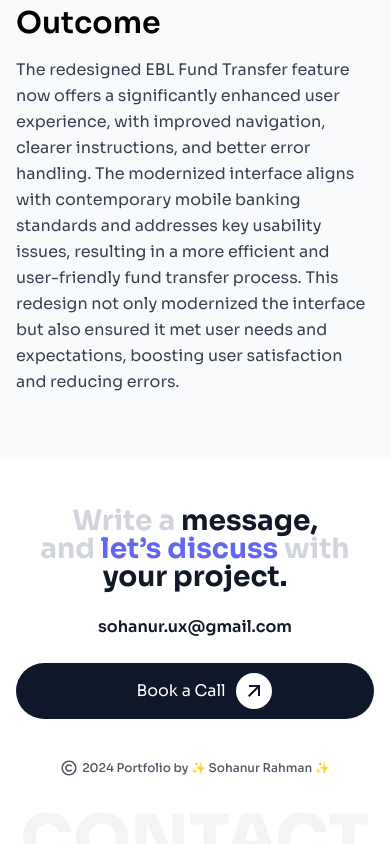
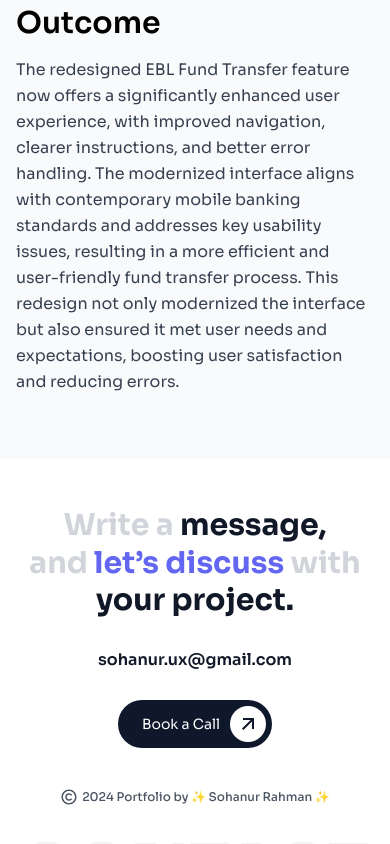
Before and after one commit to uxjoy/portfolio, a Next.js app: page /case-studies/1 in a window 390 px wide. Shown: the part 8005-8849 px from the top of the page. Built offline with nearby package versions, Linux system fonts and the light colour scheme.

Commit message:
responsive issue

```diff
--- a/components/BackToTop.tsx
+++ b/components/BackToTop.tsx
@@ -19,7 +19,7 @@ const BackToTop = () => {
   return (
     <Link
       href="#back_to_top"
-      className={`bg-gray-900 dark:bg-zinc-900/70 border border-transparent dark:border-white/10 dark:backdrop-blur-sm p-3 inline-block rounded-full text-white hover:bg-gray-700 dark:hover:bg-zinc-800 fixed right-8 bottom-8 ease-in-out duration-300 ${
+      className={`bg-gray-900 dark:bg-zinc-900/70 border border-transparent dark:border-white/15 dark:backdrop-blur-sm p-3 inline-block rounded-full text-white hover:bg-gray-700 dark:hover:bg-zinc-800 fixed right-4 md:right-8 bottom-4 md:bottom-8 ease-in-out duration-300 ${
         top && "opacity-0"
       }`}
     >
--- a/components/Contact.tsx
+++ b/components/Contact.tsx
@@ -8,14 +8,14 @@ const Contact = () => {
     <div className="contact-wrapper text-center pt-12 pb-[88px] md:pt-120 md:pb-100 relative overflow-hidden">
       <div className="container relative z-10">
         <div className="inner-content space-y-10 md:space-y-120">
-          <div className="content space-y-6 md:space-y-14">
-            <div className="h2 text-gray-300 dark:text-stone-600 font-bold lh-12 leading-none">
+          <div className="content space-y-7 md:space-y-14">
+            <h1 className="text-3xl md:text-7xl text-gray-300 dark:text-stone-600 leading-tight md:leading-none font-bold space-y-4">
               Write a <span className="text-gray-900 dark:text-stone-300"> message, </span>
               <br />
               and <span className="text-indigo-500"> let’s discuss </span> with
               <br />
               <span className="text-gray-900 dark:text-stone-300">your project. </span>
-            </div>
+            </h1>
 
             <span className="flex items-center justify-center gap-1 w-full relative group">
               <p className="text-base md:text-32 font-semibold text-gray-900 dark:text-green-500">
@@ -32,12 +32,11 @@ const Contact = () => {
 
               <Link
                 href={calendlyLink}
-                className="flex items-center space-x-reverse gap-2.5 justify-center h-14 pl-7 pr-2.5 rounded-full bg-slate-900 dark:bg-white text-white dark:text-slate-800 hover:bg-indigo-500 dark:hover:text-white dark:font-semibold ease-in-out duration-300 group w-[180px] mx-auto"
+                className="inline-flex items-center space-x-reverse gap-2.5 justify-center h-12 md:h-14 pl-6 md:pl-7 pr-1.5 md:pr-2.5 rounded-full bg-slate-900 dark:bg-white text-white dark:text-slate-800 hover:bg-indigo-500 dark:hover:text-white ease-in-out duration-300 text-sm md:text-base text-nowrap group"
               >
                 Book a Call
                 <span className="w-9 h-9 grid items-center justify-center rounded-full bg-white dark:bg-zinc-950 text-slate-900 dark:text-white ease-in-out duration-300">
                   <RiArrowRightUpLine size={24} />
-                  {/* <RiDriveFill size={20} className="hidden group-hover:block" /> */}
                 </span>
               </Link>
             </div>
@@ -47,12 +46,11 @@ const Contact = () => {
 
               <Link
                 href={calendlyLink}
-                className="flex items-center space-x-reverse gap-2.5 justify-center h-14 pl-7 pr-2.5 rounded-full bg-slate-900 dark:bg-white text-white dark:text-slate-800 hover:bg-indigo-500 dark:hover:text-white ease-in-out duration-300 group"
+                className="inline-flex items-center space-x-reverse gap-2.5 justify-center h-12 md:h-14 pl-6 md:pl-7 pr-1.5 md:pr-2.5 rounded-full bg-slate-900 dark:bg-white text-white dark:text-slate-800 hover:bg-indigo-500 dark:hover:text-white ease-in-out duration-300 text-sm md:text-base text-nowrap group"
               >
                 Book a Call
                 <span className="w-9 h-9 grid items-center justify-center rounded-full bg-white dark:bg-zinc-950 text-slate-900 dark:text-white ease-in-out duration-300">
                   <RiArrowRightUpLine size={24} />
-                  {/* <RiDriveFill size={20} className="hidden group-hover:block" /> */}
                 </span>
               </Link>
             </div>
--- a/components/about/About.tsx
+++ b/components/about/About.tsx
@@ -30,7 +30,7 @@ const About = () => {
             </p>
           </div>
 
-          <div className="order-first md:order-none row-span-2 w-full h-[340px] md:h-[480px] p-6 text-gray-500 text-lg bg-white dark:bg-zinc-900 border border-gray-100 dark:border-zinc-800 rounded-2xl relative">
+          <div className="order-first md:order-none row-span-2 w-full h-[380px] md:h-[480px] p-6 text-gray-500 text-lg bg-white dark:bg-zinc-900 border border-gray-100 dark:border-zinc-800 rounded-2xl relative">
             <Image
               className="w-full h-full object-cover"
               src={"/assets/author_lg.webp"}
@@ -154,7 +154,7 @@ const LinkComponent: FC<LinkComponentProps> = ({ title, organization, duration,
               {title}
             </h4>
 
-            <p className="text-xs flex items-center gap-0.5 group-hover:text-indigo-400 group-hover:trangray-x-1 duration-300">
+            <p className="text-xs flex items-center text-gray-600 dark:text-stone-500 dark:font-light gap-0.5 group-hover:text-stone-400 group-hover:trangray-x-1 duration-300">
               <span className="group-hover:underline">{organization}</span>
               <RiArrowRightUpLine size={16} />
             </p>
--- a/components/clientFeedback/ClientCard.tsx
+++ b/components/clientFeedback/ClientCard.tsx
@@ -6,16 +6,16 @@ type FeedbackDataProps = {
 
 const ClientCard: FC<FeedbackDataProps> = ({ data }) => {
   return (
-    <div className="space-y-4 md:space-y-10 text-gray-600 dark:text-zinc-400">
+    <div className="space-y-4 md:space-y-10 text-gray-600 dark:text-stone-400">
       {/* <QuoteIcon /> */}
 
       <p className="text-[13px] md:text-2xl font-light leading-normal">{data.quote}</p>
 
       <div className="space-y-1 md:space-y-1">
-        <p className="text-sm md:text-xl font-semibold text-gray-900 dark:text-zinc-300 dark:font-medium">
+        <p className="text-sm md:text-xl font-semibold text-gray-900 dark:text-stone-300 dark:font-medium">
           {data.name}
         </p>
-        <p className=" text-xs md:text-base dark:text-zinc-500"> {data.location} </p>
+        <p className=" text-xs md:text-base dark:text-stone-500"> {data.location} </p>
       </div>
     </div>
   );
--- a/components/globalWorkNetwork/GlobalWork.tsx
+++ b/components/globalWorkNetwork/GlobalWork.tsx
@@ -5,6 +5,23 @@ const GlobalWork = () => {
   return (
     <div className="py-12 md:py-120">
       <div className="container relative space-y-6 md:space-y-4">
+        <div className="p-6 bg-white shadow-2xl dark:bg-zinc-900 border border-gray-100 dark:border-zinc-700/50 rounded-2xl text-gray-900 dark:text-white w-[288px] md:w-[340px] space-y-3 md:absolute z-10 top-0 right-0 md:mr-16 animate-mousePointer hover:animate-none mx-auto">
+          <h4 className="text-lg font-semi">Global Work Network</h4>
+
+          <ul className="grid grid-cols-2 text-gray-700 dark:text-stone-400 text-sm leading-normal md:leading-loose font-light cursor-default">
+            {destinationData.map((cities, i) => (
+              <li
+                key={i}
+                className="transform translate-x-0 hover:translate-x-2 ease-in-out duration-300 hover:text-indigo-500 dark:hover:text-indigo-400"
+              >
+                {cities}
+              </li>
+            ))}
+          </ul>
+
+          <span className="w-5 h-5 bg-white dark:bg-zinc-900 border border-transparent border-b-gray-100 dark:border-b-zinc-700/50 border-r-gray-100 dark:border-r-zinc-700/50 absolute rotate-45 -bottom-2.5 left-1/2 md:left-6 transform -translate-x-1/2 md:translate-x-0 rounded-br"></span>
+        </div>
+
         <div className="flex justify-center">
           <span className="dark:hidden">
             <Image
@@ -41,23 +58,6 @@ const GlobalWork = () => {
           </h4>
           <h4 className="text-gray-900 dark:text-white"> Destinations </h4>
         </div>
-
-        <div className="p-6 bg-white shadow-2xl dark:bg-zinc-900 border border-gray-100 dark:border-zinc-700/50 rounded-2xl text-gray-900 dark:text-white w-[288px] md:w-[340px] space-y-3 md:absolute z-10 top-0 right-0 md:mr-16 animate-mousePointer hover:animate-none mx-auto">
-          <h4 className="text-lg font-semi">Global Work Network</h4>
-
-          <ul className="grid grid-cols-2 text-gray-700 dark:text-stone-400 text-sm leading-normal md:leading-loose font-light cursor-default">
-            {destinationData.map((cities, i) => (
-              <li
-                key={i}
-                className="transform translate-x-0 hover:translate-x-2 ease-in-out duration-300 hover:text-indigo-500 dark:hover:text-indigo-400"
-              >
-                {cities}
-              </li>
-            ))}
-          </ul>
-
-          <span className="w-5 h-5 bg-white dark:bg-zinc-900 border border-transparent border-b-gray-100 dark:border-b-zinc-700/50 border-r-gray-100 dark:border-r-zinc-700/50 absolute rotate-45 -bottom-2.5 left-1/2 md:left-6 transform -translate-x-1/2 md:translate-x-0 rounded-br"></span>
-        </div>
       </div>
     </div>
   );
--- a/components/marquee/Marquee.tsx
+++ b/components/marquee/Marquee.tsx
@@ -3,7 +3,7 @@ import { marqueeTexts } from "../../src/utils/data/marqueeTextData";
 
 const Marquee = () => {
   return (
-    <div className="relative flex overflow-x-hidden text-base uppercase font-semibold space-x-4 bg-indigo-500 text-white">
+    <div className="relative flex overflow-x-hidden text-base uppercase font-semibold dark:font-medium space-x-4 bg-indigo-500 text-white">
       <div className="py-4 md:py-6 animate-marquee whitespace-nowrap flex items-center gap-4">
         {marqueeTexts.map((text, i) => {
           return (
@@ -15,7 +15,7 @@ const Marquee = () => {
         })}
       </div>
 
-      <div className="absolute top-0 py-4 md:py-6 animate-marquee2 whitespace-nowrap  flex items-center gap-4">
+      <div className="absolute top-0 py-4 md:py-6 animate-marquee2 whitespace-nowrap flex items-center gap-4">
         {marqueeTexts.map((text, i) => {
           return (
             <p key={i} className="flex items-center gap-4">
--- a/components/recentExploration/RecentExploration.tsx
+++ b/components/recentExploration/RecentExploration.tsx
@@ -3,7 +3,7 @@ import ImageSlider from "./ImageSlider";
 
 const RecentExploration = () => {
   return (
-    <div className="bg-gray-50 dark:bg-zinc-900/40 pb-12 pb-16 md:pb-120 relative space-y-8 md:space-y-20">
+    <div className="bg-gray-50 dark:bg-zinc-900/40 pb-12 md:pb-120 relative space-y-9 md:space-y-24">
       {/* <div className="container">
         <div className="md:px-20 text-center">
           <div className="h2 text-slate-800 font-extrabold leading-tight">
@@ -14,7 +14,7 @@ const RecentExploration = () => {
       <div className="container">
         <div className="divider w-full flex items-center gap-4 text-center">
           <span className="w-full h-[1px] bg-gray-200 dark:bg-stone-800"></span>
-          <span className="text-nowrap text-lg dark:font-light w-auto text-gray-400 dark:text-stone-700">
+          <span className="text-nowrap md:text-lg dark:font-light w-auto text-gray-400 dark:text-stone-700">
             My recent visual Explorations
           </span>
           <span className="w-full h-[1px] bg-gray-200 dark:bg-stone-800"></span>
--- a/components/selectedWork/ProjectCard.tsx
+++ b/components/selectedWork/ProjectCard.tsx
@@ -16,7 +16,7 @@ const ProjectCard: FC<ProjectCardProps> = ({ url, title, tag, imageURL }) => {
       // target="_blank"
       className="space-y-4 md:space-y-6 group ease-in-out duration-300 w-full"
     >
-      <div className="relative w-full h-[380px] md:h-[560px] bg-slate-50 rounded-3xl overflow-hidden">
+      <div className="relative w-full h-[380px] md:h-[560px] bg-slate-50 rounded-2xl md:rounded-3xl overflow-hidden">
         <Image
           className="object-cover w-full h-full group-hover:scale-110 duration-300"
           src={imageURL}
--- a/src/app/layout.tsx
+++ b/src/app/layout.tsx
@@ -7,6 +7,7 @@ import { Metadata } from "next";
 import "swiper/css";
 import "swiper/css/navigation";
 import "swiper/css/pagination";
+import BackToTop from "../../components/BackToTop";
 import Providers from "./providers";
 
 const font = Sora({ subsets: ["latin"] });
@@ -97,6 +98,9 @@ export default function RootLayout({ children }: { children: React.ReactNode })
       <body className={`dark:bg-zinc-950 ${font.className}`}>
         <Providers>{children}</Providers>
 
+        {/* CTA */}
+        <BackToTop />
+
         <Analytics />
 
         {/* //////////// SEO /////////////// */}
--- a/src/app/page.tsx
+++ b/src/app/page.tsx
@@ -34,9 +34,6 @@ const Home = () => {
       <RecentExploration />
 
       <Contact />
-
-      {/* CTA */}
-      <BackToTop />
     </main>
   );
 };
```
Also changed, not shown: components/heroBanner/HeroSection.tsx (+13 -2 lines).
